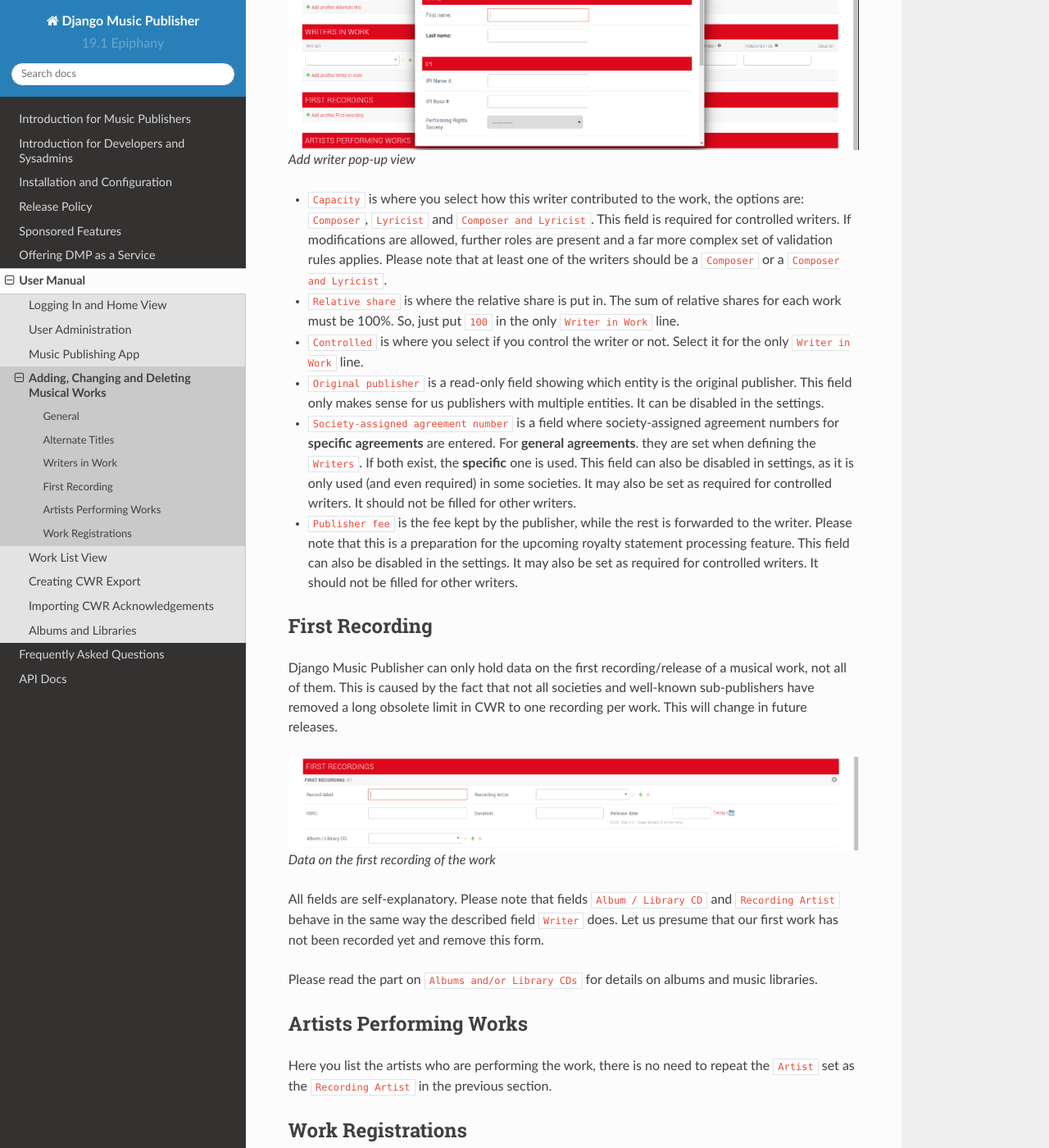
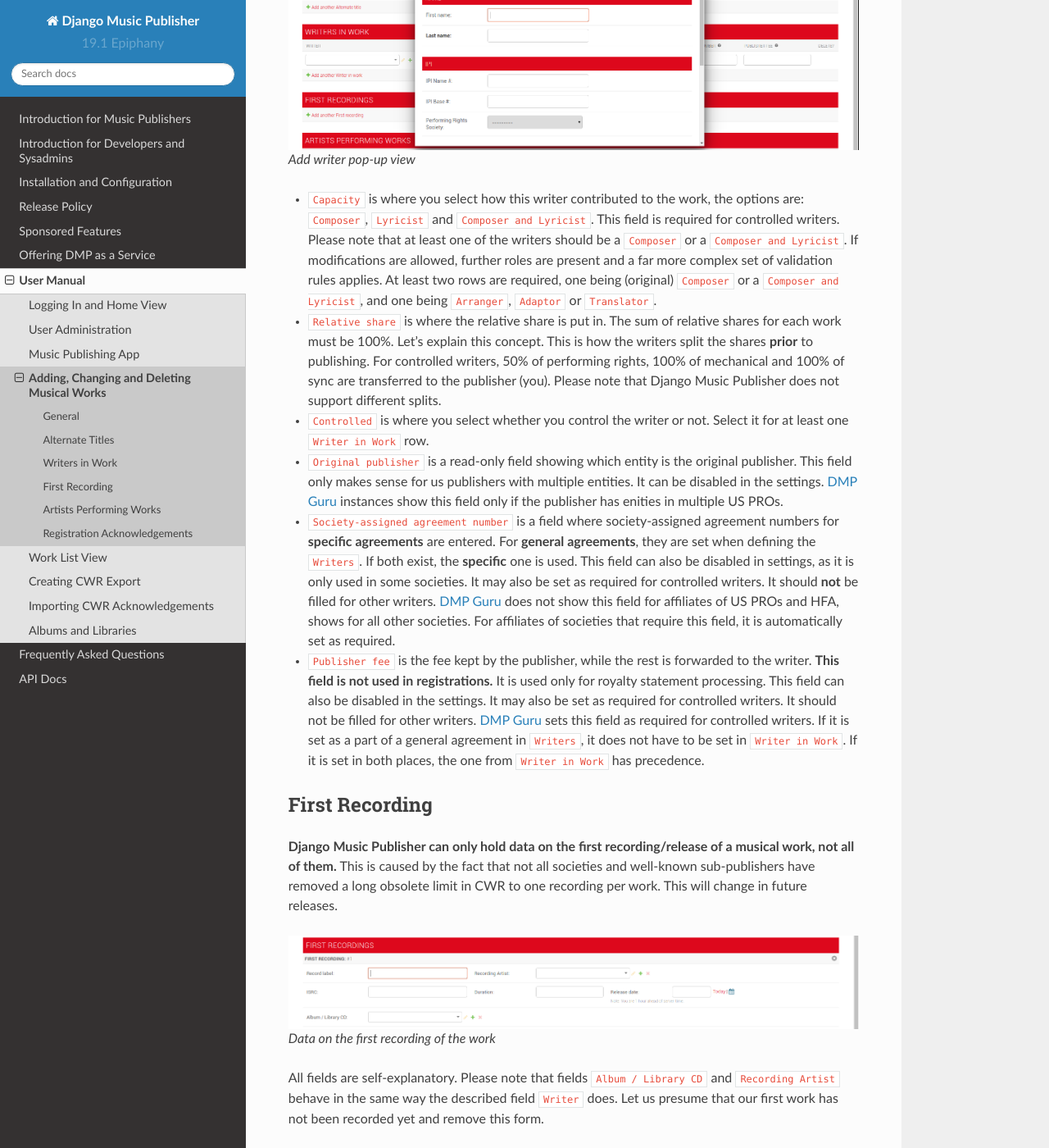
Before and after one commit to matijakolaric-com/django-music-publisher, a Sphinx documentation site: the page built from docs/manual_works.rst, in a window 1280 px wide and 1400 px high, scrolled down 1559 px. Shown: the whole window at 82% size. Built offline with Sphinx 7.4.7 and the Read the Docs theme 2.0.0, drawn with Linux system fonts in a browser that asks for light colours; some of the changed text lies outside the part shown.

Commit message:
user manual improvements

```diff
--- a/docs/manual.rst
+++ b/docs/manual.rst
@@ -3,7 +3,7 @@
 User Manual
 ############
 
-This is the user manual for Django Music Publisher, regardless if you installed it yourself or through a specialized platform-as-a-service provider for Django Music Publisher instances, e.g. `DMP Guru <https://dmp.guru>`_.
+This is the user manual for Django Music Publisher (|release|), regardless if you installed it yourself or through a specialized platform-as-a-service provider for Django Music Publisher instances, e.g. `DMP Guru <https://dmp.guru>`_.
 
 This manual continues at the point where :ref:`StandaloneDeployment` ended, presuming that Django Music Publisher was installed, migrations performed, a superuser created, predefined permission groups added, and that Django Music Publisher is running.
 
--- a/docs/manual_works.rst
+++ b/docs/manual_works.rst
@@ -35,22 +35,22 @@
 
    Add writer pop-up view
 
-* ``Capacity`` is where you select how this writer contributed to the work, the options are: ``Composer``, ``Lyricist`` and ``Composer and Lyricist``. This field is required for controlled writers. If modifications are allowed, further roles are present and a far more complex set of validation rules applies. Please note that at least one of the writers should be a ``Composer`` or a ``Composer and Lyricist``.
+* ``Capacity`` is where you select how this writer contributed to the work, the options are: ``Composer``, ``Lyricist`` and ``Composer and Lyricist``. This field is required for controlled writers. Please note that at least one of the writers should be a ``Composer`` or a ``Composer and Lyricist``. If modifications are allowed, further roles are present and a far more complex set of validation rules applies. At least two rows are required, one being (original) ``Composer`` or a ``Composer and Lyricist``, and one being ``Arranger``, ``Adaptor`` or ``Translator``.
 
-* ``Relative share`` is where the relative share is put in. The sum of relative shares for each work must be 100%. So, just put ``100`` in the only ``Writer in Work`` line.
+* ``Relative share`` is where the relative share is put in. The sum of relative shares for each work must be 100%. Let's explain this concept. This is how the writers split the shares **prior** to publishing. For controlled writers, 50% of performing rights, 100% of mechanical and 100% of sync are transferred to the publisher (you). Please note that Django Music Publisher does not support different splits.
 
-* ``Controlled`` is where you select if you control the writer or not. Select it for the only ``Writer in Work`` line.
+* ``Controlled`` is where you select whether you control the writer or not. Select it for at least one ``Writer in Work`` row.
 
-* ``Original publisher`` is a read-only field showing which entity is the original publisher. This field only makes sense for us publishers with multiple entities. It can be disabled in the settings.
+* ``Original publisher`` is a read-only field showing which entity is the original publisher. This field only makes sense for us publishers with multiple entities. It can be disabled in the settings. `DMP Guru <https://dmp.guru>`_ instances show this field only if the publisher has enities in multiple US PROs.
 
-* ``Society-assigned agreement number`` is a field where society-assigned agreement numbers for **specific agreements** are entered. For **general agreements**. they are set when defining the ``Writers``. If both exist, the **specific** one is used. This field can also be disabled in settings, as it is only used (and even required) in some societies. It may also be set as required for controlled writers. It should not be filled for other writers.
+* ``Society-assigned agreement number`` is a field where society-assigned agreement numbers for **specific agreements** are entered. For **general agreements**, they are set when defining the ``Writers``. If both exist, the **specific** one is used. This field can also be disabled in settings, as it is only used in some societies. It may also be set as required for controlled writers. It should **not** be filled for other writers. `DMP Guru <https://dmp.guru>`_ does not show this field for affiliates of US PROs and HFA, shows for all other societies. For affiliates of societies that require this field, it is automatically set as required.
 
-* ``Publisher fee`` is the fee kept by the publisher, while the rest is forwarded to the writer. Please note that this is a preparation for the upcoming royalty statement processing feature. This field can also be disabled in the settings. It may also be set as required for controlled writers. It should not be filled for other writers.
+* ``Publisher fee`` is the fee kept by the publisher, while the rest is forwarded to the writer. **This field is not used in registrations.** It is used only for royalty statement processing. This field can also be disabled in the settings. It may also be set as required for controlled writers. It should not be filled for other writers. `DMP Guru <https://dmp.guru>`_ sets this field as required for controlled writers. If it is set as a part of a general agreement in ``Writers``, it does not have to be set in ``Writer in Work``. If it is set in both places, the one from ``Writer in Work`` has precedence.
 
 First Recording
 +++++++++++++++
 
-Django Music Publisher can only hold data on the first recording/release of a musical work, not all of them. This is caused by the fact that not all societies and well-known sub-publishers have removed a long obsolete limit in CWR to one recording per work. This will change in future releases.
+**Django Music Publisher can only hold data on the first recording/release of a musical work, not all of them.** This is caused by the fact that not all societies and well-known sub-publishers have removed a long obsolete limit in CWR to one recording per work. This will change in future releases.
 
 .. figure:: /images/first_recording.png
    :width: 100%
@@ -59,16 +59,16 @@
 
 All fields are self-explanatory. Please note that fields ``Album / Library CD`` and ``Recording Artist`` behave in the same way the described field ``Writer`` does. Let us presume that our first work has not been recorded yet and remove this form.
 
-Please read the part on ``Albums and/or Library CDs`` for details on albums and music libraries.
+**Please read the part on ``Albums and/or Library CDs`` for details on albums and music libraries, as this is often a source of confusion for production music publishers.**
 
 Artists Performing Works
 ++++++++++++++++++++++++
 
 Here you list the artists who are performing the work, there is no need to repeat the ``Artist`` set as the ``Recording Artist`` in the previous section.
 
-Work Registrations
-++++++++++++++++++
+Registration Acknowledgements
++++++++++++++++++++++++++++++++++++
 
-This is where the work registrations are recorded. Please note that only superusers (in the default configuration) can modify this section, as it is automatically filled out from uploaded acknowledgement files. This will be covered a bit later in this document.
+This is where the work registration acknowledgements are recorded. Please note that only superusers (in the default configuration) can modify this section, as it is automatically filled out from uploaded acknowledgement files. This will be covered later in this document.
 
 Once you press ``Save``, you are taken to the ``Work list view``.
```
Also changed, not shown: other parts of docs/manual_works.rst (+1 -1 lines).
